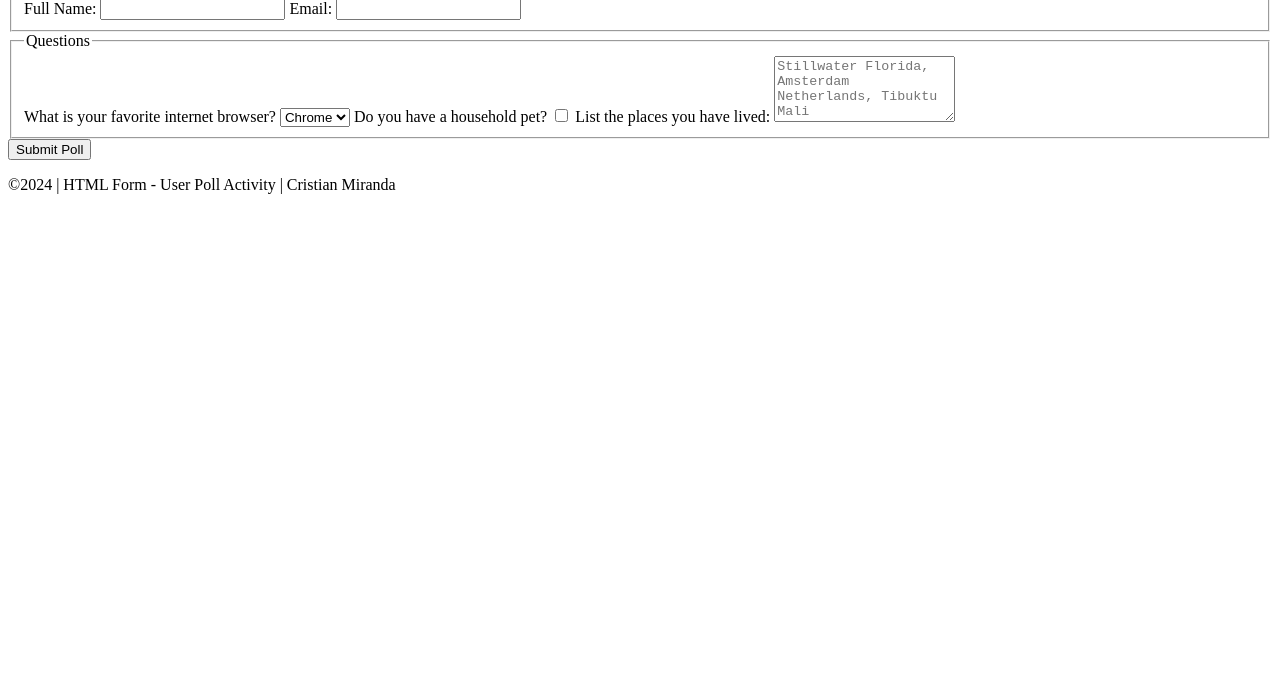
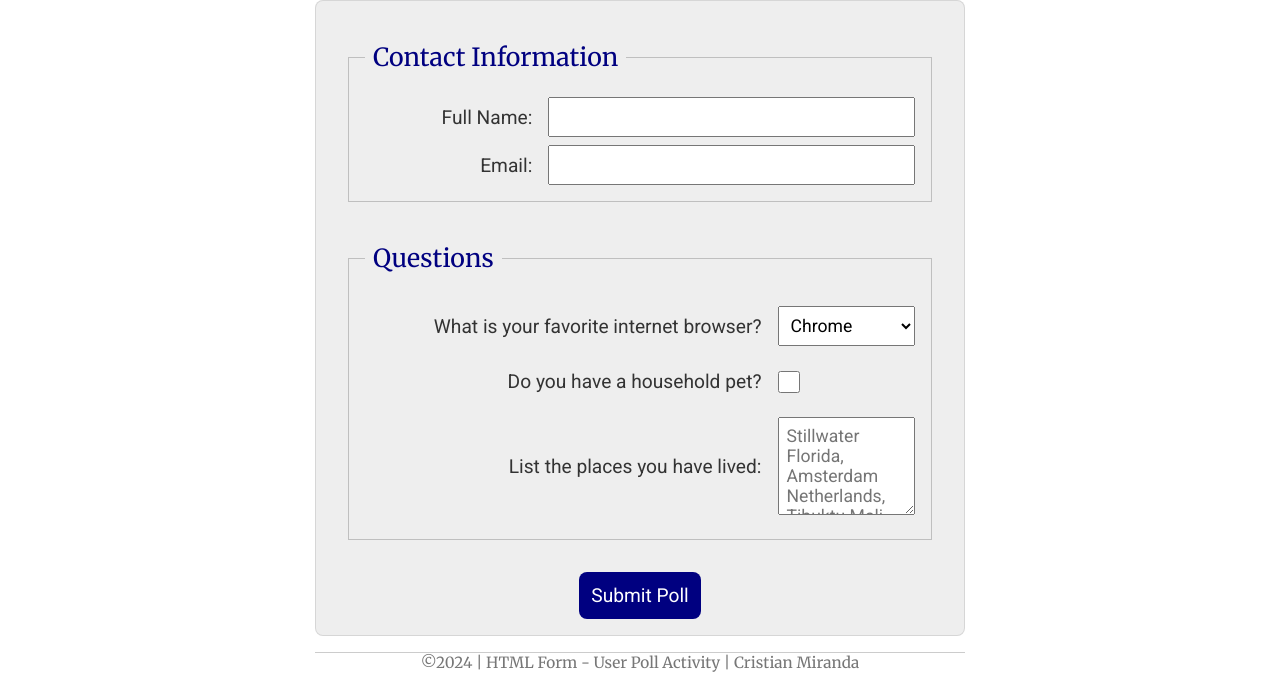
Before and after one commit to cristiangsmiranda/wdd130, a plain HTML site: page week05/poll-form.html in a window 1280 px wide. Shown: the part 104-800 px from the top of the page. Drawn offline with Linux system fonts and the light colour scheme.

Commit message:
poll-form added

```diff
--- a/week05/poll-form.html
+++ b/week05/poll-form.html
@@ -4,6 +4,7 @@
     <meta charset="utf-8">
     <meta name="viewport" content="width=device-width, initial-scale=1">
     <title>WDD 130 | HTML Form - User Poll</title>
+    <link rel="stylesheet" href="styles/poll-form.css">
 </head>
 <body>
 <header>
@@ -13,11 +14,18 @@
     <form>
         <fieldset>
             <legend>Contact Information</legend>
-            <label>Full Name: <input type="text" name="fullname"></label>
-            <label>Email: <input type="email" name="useremail"></label>
+            <div class="form-item column2">
+                <label for="fullname">Full Name:</label>
+                <input type="text" id="fullname" name="fullanme">
+            </div>
+            <div class="form-item column2">
+                <label for="useremail">Email:</label>
+                <input type="email" id="useremail" name="useremail">
+            </div>
         </fieldset>
         <fieldset>
             <legend>Questions</legend>
+            <div class="form-item column1">
                 <label for="browser">What is your favorite internet browser?</label>
                 <select id="browser" name="browser">
                     <option value="chrome">Chrome</option>
@@ -27,10 +35,15 @@
                     <option value="brave">Brave</option>
                     <option value="other">Other</option>
                 </select>
+            </div>
+            <div class="form-item column1">
                 <label for="pet">Do you have a household pet?</label>
                 <input type="checkbox" id="pet" name="pet">
+            </div>
+            <div class="form-item column1">
                 <label for="feedback">List the places you have lived:</label>
                 <textarea id="feedback" name="feedback" rows="4" placeholder="Stillwater Florida, Amsterdam Netherlands, Tibuktu Mali"></textarea>
+            </div>
         </fieldset>
         <button type="submit">Submit Poll</button>
     </form>
--- /dev/null
+++ b/week05/styles/poll-form.css
@@ -0,0 +1,107 @@
+@import url('https://fonts.googleapis.com/css2?family=Merriweather&family=Roboto&display=swap');
+
+* {
+    margin: 0;
+    padding: 0;
+    box-sizing: border-box;
+}
+
+body {
+    font-family: Merriweather, Georgia, serif;
+    font-size: 1.2em;
+    color: #333;
+    background: #fff;
+}
+
+header {
+    margin: 0 auto;
+    width: 650px;
+}
+
+h1 {
+    margin: 1rem;
+    font-size: 1.5em;
+    color: navy;
+    text-align: center;
+}
+
+form {
+    width: 650px;
+    margin: 0 auto;
+    padding: 1rem;
+    border: 1px solid rgba(0, 0, 0, 0.1);
+    border-radius: 0.5rem;
+    background-color: #eee;
+    display: grid;
+}
+
+fieldset {
+    display: grid;
+    grid-gap: .5rem;
+    margin: 1rem;
+    border: 1px solid rgba(0, 0, 0, 0.2);
+    padding: 1rem;
+}
+
+legend {
+    padding: 0.5rem;
+    color: navy;
+    font-size: 1.3em;
+}
+
+.form-item {
+    display: grid;
+    align-items: center;
+}
+
+.column1 {
+    grid-template-columns: 3fr 1fr;
+    margin: 0.5rem 0;
+}
+
+.column2 {
+    grid-template-columns: 1fr 2fr;
+}
+
+label, input, button, select, textarea {
+    font-family: Roboto, Arial, sans-serif;
+}
+
+label {
+    text-align: right;
+    padding-right: 1rem;
+}
+
+input, select, textarea {
+    padding: 0.5rem;
+    font-size: 1.1rem;
+}
+
+input[type="checkbox"] {
+    width: 22px;
+    height: 22px;
+    vertical-align: bottom;
+}
+
+button {
+    margin: 1rem auto 0;
+    background-color: navy;
+    color: #fff;
+    border: none;
+    border-radius: .5rem;
+    padding: .75rem;
+    font-size: 1.2rem;
+}
+
+button:hover {
+    background-color: darkgreen;
+}
+
+footer {
+    margin: 1rem auto 0;
+    width: 650px;
+    text-align: center;
+    font-size: 0.8em;
+    color: #777;
+    border-top: 1px solid #ccc;
+}
```
Lines whose indentation alone changed are shown as unchanged.
